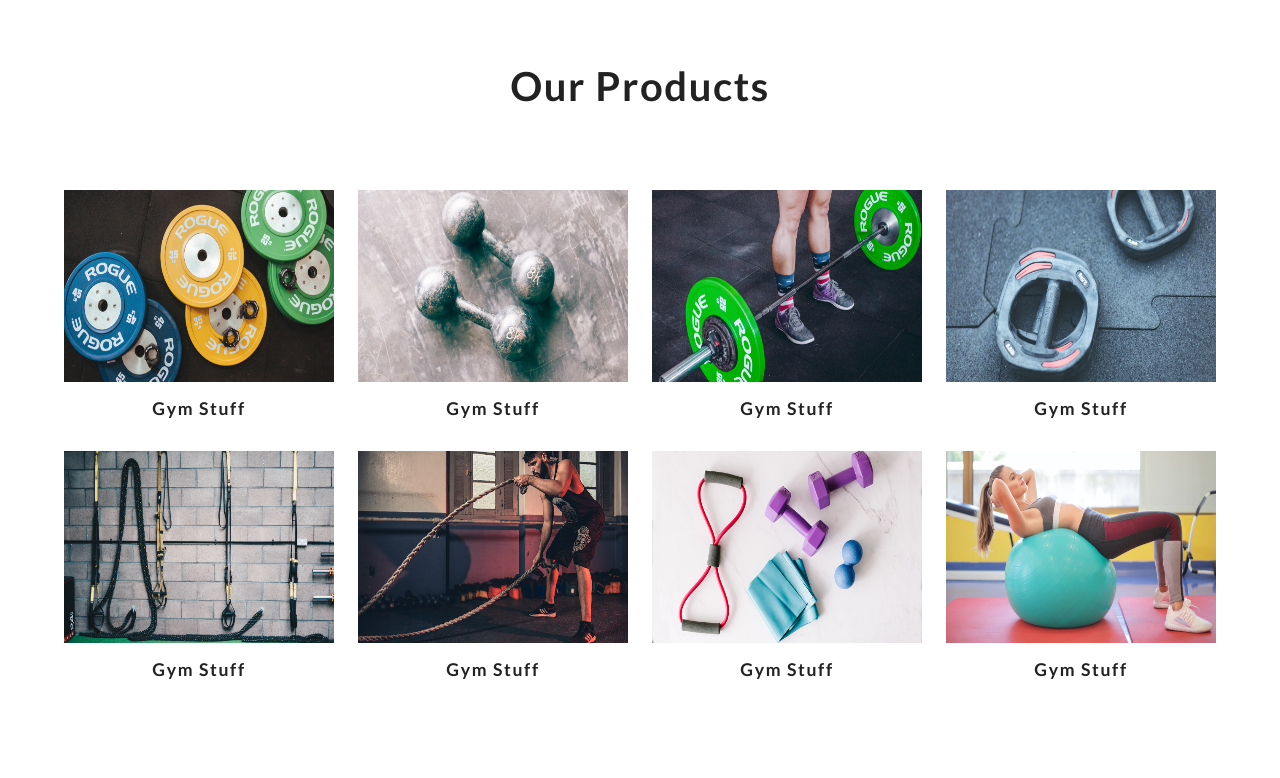
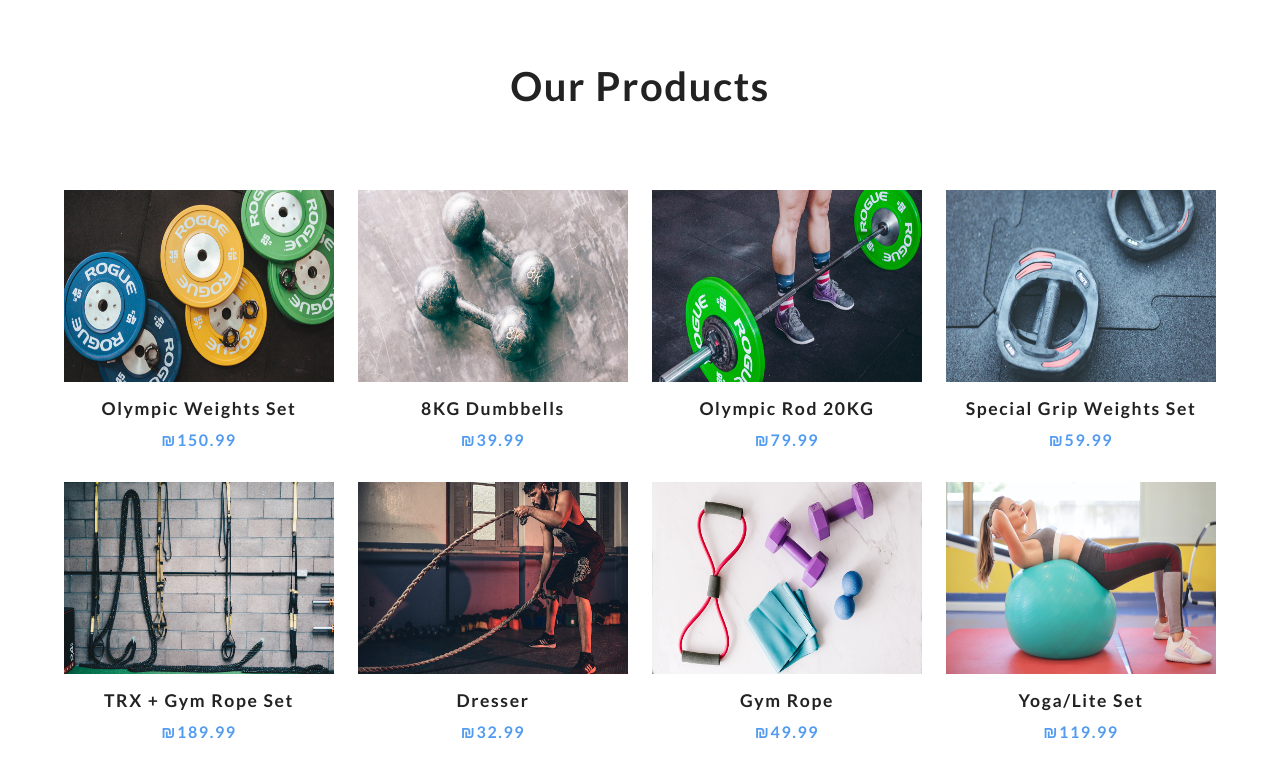
Before and after one commit to Elado5/JS-TRAX, a plain HTML site: page index.html in a window 1280 px wide. Shown: the part 802-1580 px from the top of the page. Before the commit the page ends 1546 px from the top, so only its background shows below. Drawn offline with Linux system fonts and the light colour scheme.

Commit message:
finally made the js in charge of displaying the products, removed from original index.html

```diff
--- a/app.js
+++ b/app.js
@@ -8,7 +8,7 @@ const cartOverlay = document.querySelector(".cart-overlay");
 const cartItems = document.querySelector(".cart-items");
 const cartContent = document.querySelector(".cart-content");
 const cartTotal = document.querySelector(".cart-total");
-const productsMain = document.querySelector(".products-center");
+const productsDOM = document.querySelector(".products-center");
 
 // עגלה
 
@@ -42,7 +42,7 @@ class Products {
 }
 
 //קלאס שאחראי על הצגת המוצרים
-//כל מה שמופיע על המסך מסודר פה
+// הפונקציה אומרת, על כל מוצר שקיים במאגר תכניס את הקוד הבא לתוצאה, תשלוף את הפרטים של המוצר ובסוף תהפוך את התוצאה הזאת לאינר אייצ' טי אם אל
 class UI {
 displayProducts(products) {
     let result = '';
@@ -65,7 +65,8 @@ displayProducts(products) {
         </article>
             <!-- end of single product -->
         `
-     })
+     });
+productsDOM.innerHTML = result;
     }
 }
 
--- a/index.html
+++ b/index.html
@@ -50,100 +50,8 @@
             <h2>our products</h2>
         </div>
         <div class="products-center">
-            <!-- single product-->
-            <article class="product">
-                <div class="img-container">
-                    <img src="./images/product-1.jpg" alt="product" class="product-img" />
-                    <button class="bag-btn" data-id="1">
-                        <i class="fas fa-shopping-cart"></i>
-                        add to bag
-                    </button>
 
-                </div>
-                <h3>Gym stuff</h3>
-            </article>
-            <!-- end of single product -->
-            <article class="product">
-                <div class="img-container">
-                    <img src="./images/product-2.jpg" alt="product" class="product-img" />
-                    <button class="bag-btn" data-id="2">
-                        <i class="fas fa-shopping-cart"></i>
-                        add to bag
-                    </button>
 
-                </div>
-                <h3>Gym stuff</h3>
-            </article>
-
-            <article class="product">
-                <div class="img-container">
-                    <img src="./images/product-3.jpg" alt="product" class="product-img" />
-                    <button class="bag-btn" data-id="3">
-                        <i class="fas fa-shopping-cart"></i>
-                        add to bag
-                    </button>
-
-                </div>
-                <h3>Gym stuff</h3>
-            </article>
-            <article class="product">
-                <div class="img-container">
-                    <img src="./images/product-4.jpeg" alt="product" class="product-img" />
-                    <button class="bag-btn" data-id="4">
-                        <i class="fas fa-shopping-cart"></i>
-                        add to bag
-                    </button>
-
-                </div>
-                <h3>Gym stuff</h3>
-            </article>
-
-            <article class="product">
-                <div class="img-container">
-                    <img src="./images/product-5.jpeg" alt="product" class="product-img" />
-                    <button class="bag-btn" data-id="5">
-                        <i class="fas fa-shopping-cart"></i>
-                        add to bag
-                    </button>
-
-                </div>
-
-                <h3>Gym stuff</h3>
-            </article>
-            <article class="product">
-                <div class="img-container">
-                    <img src="./images/product-6.jpeg" alt="product" class="product-img" />
-                    <button class="bag-btn" data-id="1">
-                        <i class="fas fa-shopping-cart"></i>
-                        add to bag
-                    </button>
-
-                </div>
-                <h3>Gym stuff</h3>
-            </article>
-
-            <article class="product">
-                <div class="img-container">
-                    <img src="./images/product-7.jpeg" alt="product" class="product-img" />
-                    <button class="bag-btn" data-id="7">
-                        <i class="fas fa-shopping-cart"></i>
-                        add to bag
-                    </button>
-
-                </div>
-                <h3>Gym stuff</h3>
-            </article>
-
-            <article class="product">
-                <div class="img-container">
-                    <img src="./images/product-8.jpeg" alt="product" class="product-img" />
-                    <button class="bag-btn" data-id="8">
-                        <i class="fas fa-shopping-cart"></i>
-                        add to bag
-                    </button>
-
-                </div>
-                <h3>Gym stuff</h3>
             </article>
         </div>
 
--- a/products.json
+++ b/products.json
@@ -5,7 +5,7 @@
       "fields": {
         "title": "Olympic Weights Set",
         "price": 150.99,
-        "image": { "fields": { "file": { "url": "./images/product-1.jpeg" } } }
+        "image": { "fields": { "file": { "url": "./images/product-1.jpg" } } }
       }
     },
     {
@@ -13,7 +13,7 @@
       "fields": {
         "title": "8KG Dumbbells",
         "price": 39.99,
-        "image": { "fields": { "file": { "url": "./images/product-2.jpeg" } } }
+        "image": { "fields": { "file": { "url": "./images/product-2.jpg" } } }
       }
     },
     {
@@ -21,7 +21,7 @@
       "fields": {
         "title": "Olympic Rod 20KG",
         "price": 79.99,
-        "image": { "fields": { "file": { "url": "./images/product-3.jpeg" } } }
+        "image": { "fields": { "file": { "url": "./images/product-3.jpg" } } }
       }
     },
     {
```
